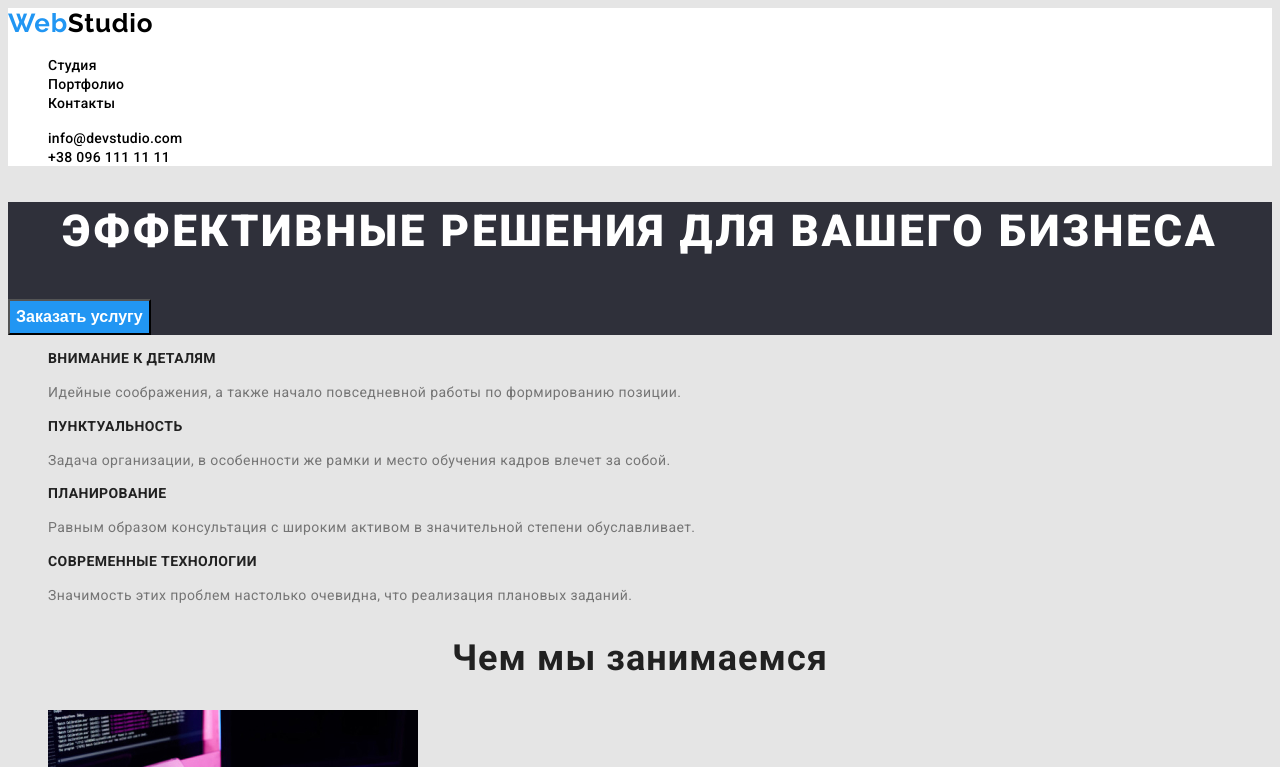
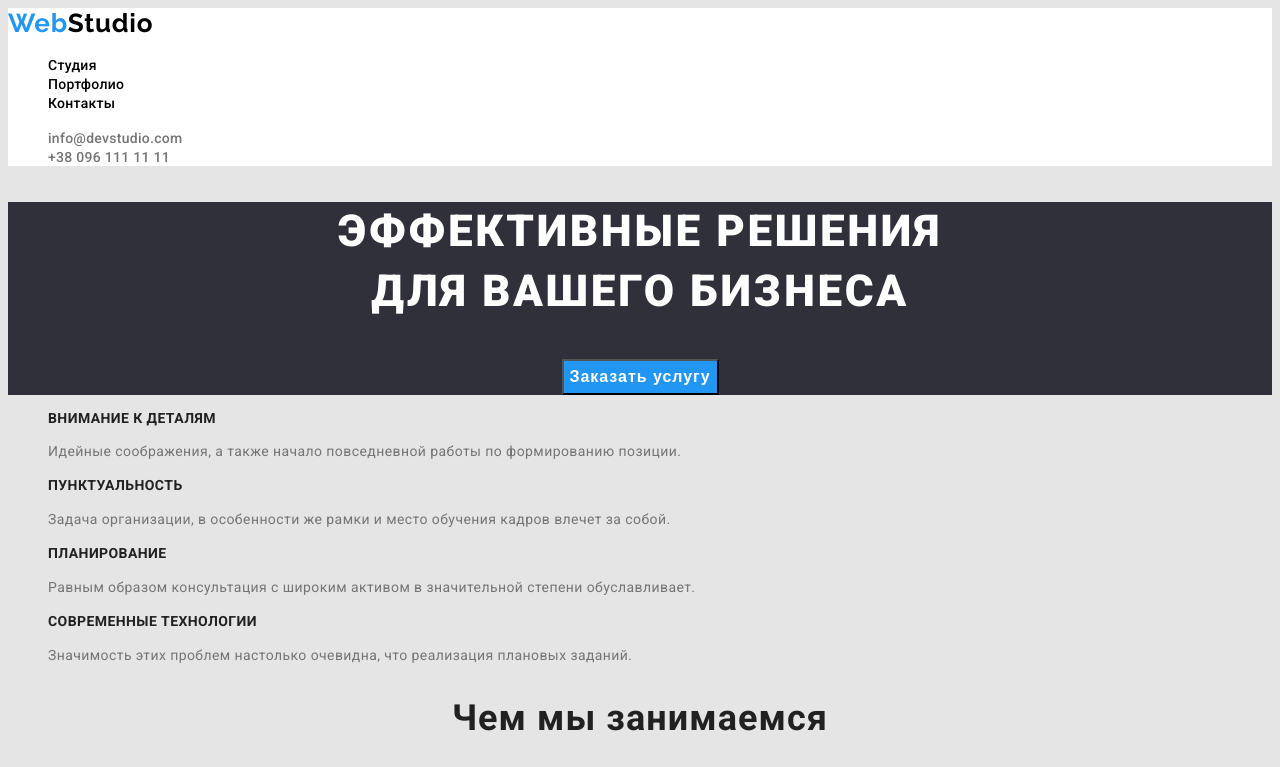
Before and after one commit to Temich007/goit-markup-hw-02, a plain HTML site: page index.html in a window 1280 px wide. Shown: the top 767 px of the page. Drawn offline with Linux system fonts and the light colour scheme.

Commit message:
изменяет цвет в адресе

```diff
--- a/css/style.css
+++ b/css/style.css
@@ -32,14 +32,12 @@ body {
   color: #212121;
 }
 
-
-
 /* ===========End Components========== */
 
 /*--------- Header--------- */
 
 .font{
-background-color: #FFFFFF;
+background-color: #FFFFFF
 }
 .logo-blue{
   color: var(--accent-color);
@@ -53,9 +51,8 @@ line-height: 1.19;
 letter-spacing: 0.03em;
 }
 
-.menu-link,
-.mail-link,
-.tel-link{
+.menu-link
+{
   color: var(--primary-text-color);
   font-weight: 500;
   font-size: 14px;
@@ -63,9 +60,19 @@ letter-spacing: 0.03em;
   letter-spacing: 0.02em;
 }
 
+
 .menu-link:hover,
 .menu-link:focus {
   color: var(--accent-color);
+}
+
+.mail-link{
+  color: var(--primary-text-color);
+  font-weight: 500;
+  font-size: 14px;
+  line-height: 1.14;
+  letter-spacing: 0.02em;
+  color: #757575
 }
 
 .mail-link:hover,
@@ -73,10 +80,18 @@ letter-spacing: 0.03em;
   color: var(--accent-color);
 }
 
+.tel-link{
+  color: var(--primary-text-color);
+  font-weight: 500;
+  font-size: 14px;
+  line-height: 1.14;
+  letter-spacing: 0.02em;
+  color: #757575;
+}
 
 .tel-link:hover,
 .tel-link:focus {
-  color: var(--accent-color);
+ color: var(--accent-color);
 }
 
 /* -------------end header----------- */
@@ -88,8 +103,9 @@ letter-spacing: 0.03em;
   line-height: 1.87;
   background-color: transparent;
   cursor: pointer;
-  background-color: #2196f3;
-  color:white;
+  letter-spacing: 0.06em;
+  background: #2196F3;
+  color: #FFFFFF;
 }
 
 
@@ -97,12 +113,14 @@ letter-spacing: 0.03em;
   font-weight: 900;
   font-size: 44px;
   line-height: 1.36;
-  text-align: center;
   letter-spacing: 0.06em;
   text-transform: uppercase;
   color:white
 }
 
+.hero{
+   text-align: center;
+}
 /* ==============works============= */
 .works{
   background-color: #2F303A;
@@ -171,7 +189,7 @@ letter-spacing: 0.03em;
 
 }
 .address-tel-link {
-  font-family: Roboto;
+  font-family: "Roboto", sans-serif;
   font-style: normal;
   font-weight: normal;
   font-size: 14px;
@@ -191,12 +209,7 @@ letter-spacing: 0.03em;
 
 
  /* ============Классы для портфолио============= */
- /* ==================header=============== */
 
-  .color{
-    background-color: #ECECEC;
-  }
-  /* ============end header============= */
   /* ===============main=================== */
 .backcolor{
   background-color: #EEEEEE;
--- a/index.html
+++ b/index.html
@@ -42,7 +42,7 @@
     <main>
         <!-- HERO -->
         <section class="hero works">
-                <h1 class="hero-title">Эффективные решения для вашего бизнеса</h1>
+                <h1 class="hero-title">Эффективные решения</br> для вашего бизнеса</h1>
                 <button class="modal-bth" type="button">Заказать услугу</button>
         </section>
                 <!-- Features -->
```
Also changed, not shown: portfolio.html (+1 -1 lines).
